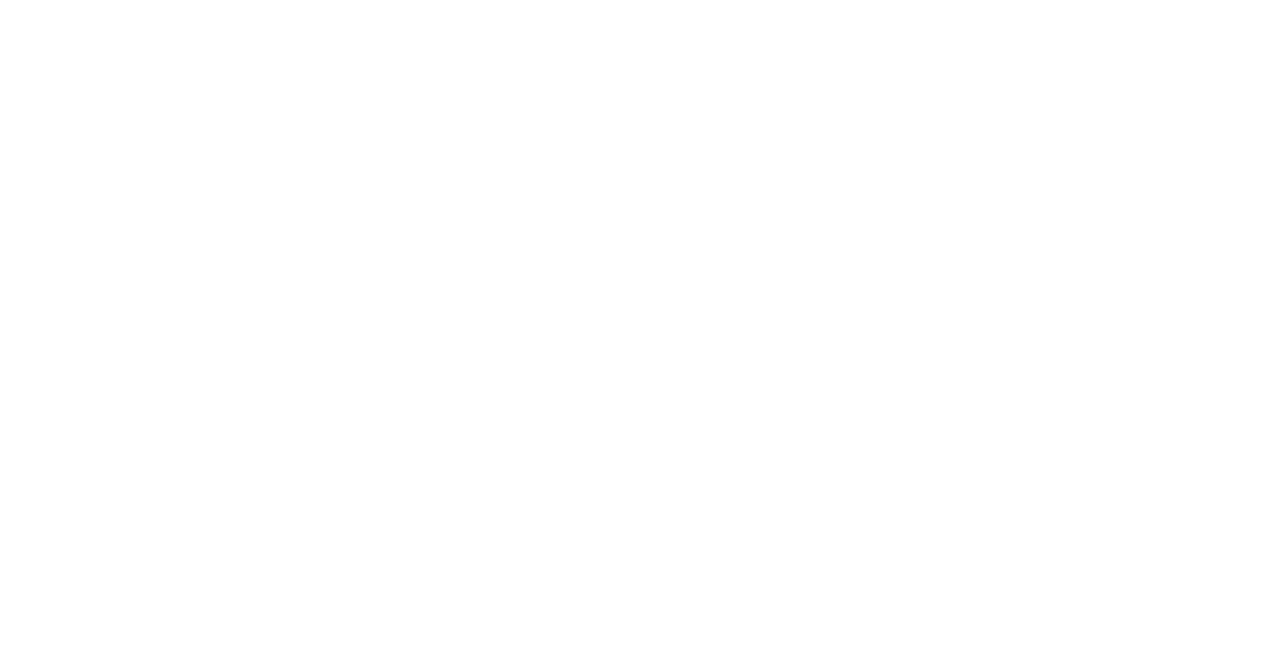
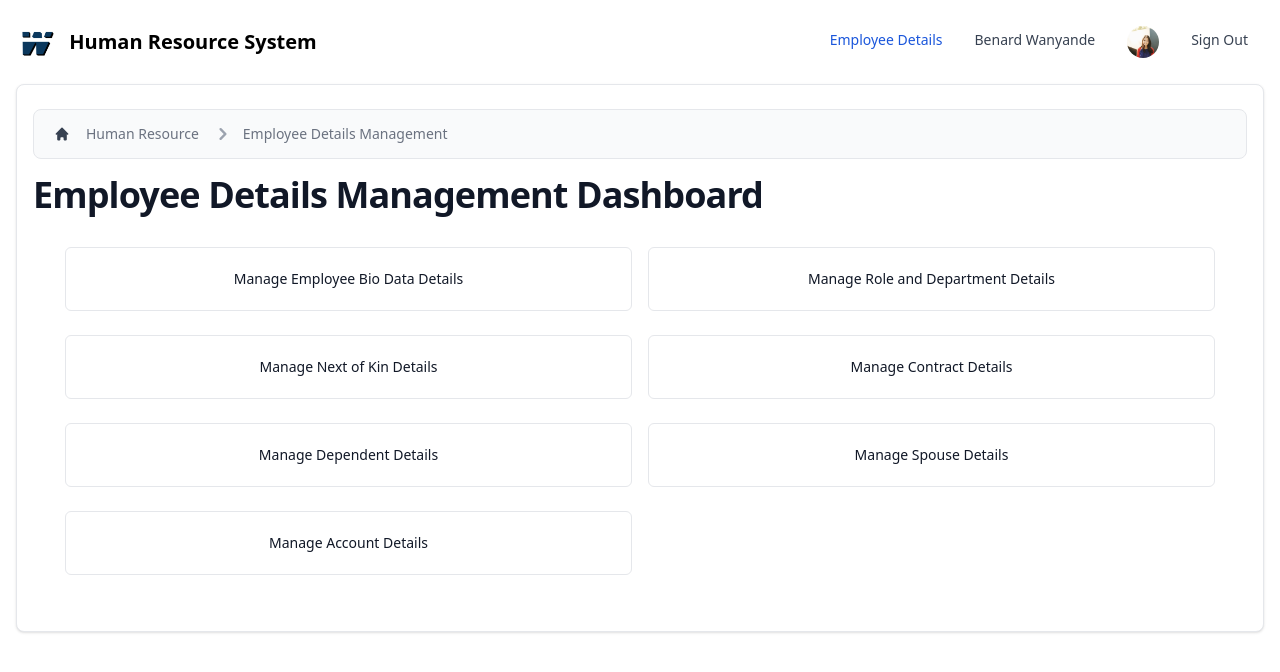
Before and after one commit to adala-wanyande/wec-hr-management-system-frontend, a React (Create React App) app: page /test/2 in a window 1280 px wide. Before the commit this address had no page. Shown: the top 672 px of the page. Built offline with nearby package versions, Linux system fonts and the light colour scheme.

Commit message:
EmployeeDashboardPage.js and EmployeeDetailsDashboardPage.js completed for HR and MD scope for Employee Management module

```diff
--- a/src/App.js
+++ b/src/App.js
@@ -9,16 +9,11 @@
 import ViewEmployeeContractDetailsPage from './Modules/EmployeeManagement/BasicEmployee/Pages/ViewEmployeeContractDetailsPage';
 import EmployeeDetailsDashboard from './Modules/EmployeeManagement/BasicEmployee/Pages/EmployeeDetailsDashboard';
 import LoginPage from './Modules/Authentication/LoginPage';
+import EmployeeDashboardPage from './Modules/EmployeeManagement/HRandMD/Pages/EmployeeDashboardPage';
+import EmployeeDetailsDashboardPage from './Modules/EmployeeManagement/HRandMD/Pages/EmployeeDetailsDashboardPage';
 
 
 function App() {
-
-  // <ViewEmployeeBioDataPage></ViewEmployeeBioDataPage>
-  // <ViewEmployeeContractDetailsPage></ViewEmployeeContractDetailsPage>
-  // <ViewEmployeeContractDetailsDashboard></ViewEmployeeContractDetailsDashboard>
-  // <ViewEmployeeNextOfKinDetailsPage></ViewEmployeeNextOfKinDetailsPage>
-  // <ViewEmployeeRoleAndDepartmentDetailsPage></ViewEmployeeRoleAndDepartmentDetailsPage>
-  // <ViewEmployeeSpouseDetailsPage></ViewEmployeeSpouseDetailsPage>
   return (
     <>
        <Routes>
@@ -31,6 +26,10 @@
           <Route path="/employee/role" element={<ViewEmployeeRoleAndDepartmentDetailsPage />} />
           <Route path="/employee/contracts" element={<ViewEmployeeContractDetailsDashboard />} />
           <Route path="/employee/contract" element={<ViewEmployeeContractDetailsPage />} />
+
+          {/* Test routes */}
+          <Route path="/test/1" element={<EmployeeDashboardPage />} />
+          <Route path="/test/2" element={<EmployeeDetailsDashboardPage />} />
        </Routes>
     </>
   );
--- /dev/null
+++ b/src/Modules/EmployeeManagement/HRandMD/Pages/EmployeeDashboardPage.js
@@ -0,0 +1,38 @@
+import React from 'react'
+import NavigationBar from '../../BasicEmployee/Components/NavigationBar'
+import EmployeeDetailsDashboardButton from '../../BasicEmployee/Components/EmployeeDetailsDashboardButton'
+import PageTitle from '../../BasicEmployee/Components/PageTitle'
+
+const EmployeeDashboardPage = () => {
+  return (
+    <div>
+        <NavigationBar></NavigationBar>
+        <div className="mx-4 p-4 bg-white border border-gray-200 rounded-lg shadow dark:bg-gray-800 dark:border-gray-700">
+            {/* <!-- Breadcrumb --> */}
+            <div className="mt-2 mb-4">
+                <nav class="flex px-5 py-3 text-gray-700 border border-gray-200 rounded-lg bg-gray-50 dark:bg-gray-800 dark:border-gray-700" aria-label="Breadcrumb">
+                <ol class="inline-flex items-center space-x-1 md:space-x-3">
+                    <li>
+                    <div class="flex items-center">
+                    <svg aria-hidden="true" class="w-4 h-4 mr-2" fill="currentColor" viewBox="0 0 20 20" xmlns="http://www.w3.org/2000/svg"><path d="M10.707 2.293a1 1 0 00-1.414 0l-7 7a1 1 0 001.414 1.414L4 10.414V17a1 1 0 001 1h2a1 1 0 001-1v-2a1 1 0 011-1h2a1 1 0 011 1v2a1 1 0 001 1h2a1 1 0 001-1v-6.586l.293.293a1 1 0 001.414-1.414l-7-7z"></path></svg>
+                        <p class="ml-1 text-sm font-medium text-gray-500 md:ml-2 dark:text-gray-400">Human Resource</p>
+                    </div>
+                    </li>
+                </ol>
+                </nav>
+            </div>
+            <PageTitle title="Human Resource Dashboard"></PageTitle>
+            <div class="bg-white border-gray-200 dark:border-gray-600 dark:bg-gray-900 p-4 m-4 grid grid-cols-2 gap-4">
+                <EmployeeDetailsDashboardButton className="shadow-md" buttonText="Employee Details Management" link="bio-data"></EmployeeDetailsDashboardButton>
+                <EmployeeDetailsDashboardButton className="shadow-md" buttonText="Leave Management" link="next-of-kin"></EmployeeDetailsDashboardButton>
+                <EmployeeDetailsDashboardButton className="shadow-md" buttonText="Attendance Management" link="dependent"></EmployeeDetailsDashboardButton>
+                <EmployeeDetailsDashboardButton className="shadow-md" buttonText="Performance Appraisal" link="role"></EmployeeDetailsDashboardButton>
+                <EmployeeDetailsDashboardButton className="shadow-md" buttonText="Company Policies" link="spouse"></EmployeeDetailsDashboardButton>
+                <EmployeeDetailsDashboardButton className="shadow-md" buttonText="Payroll" link="contracts"></EmployeeDetailsDashboardButton>
+            </div>
+        </div>
+    </div>
+  )
+}
+
+export default EmployeeDashboardPage
--- /dev/null
+++ b/src/Modules/EmployeeManagement/HRandMD/Pages/EmployeeDetailsDashboardPage.js
@@ -0,0 +1,45 @@
+import React from 'react'
+import NavigationBar from '../../BasicEmployee/Components/NavigationBar'
+import EmployeeDetailsDashboardButton from '../../BasicEmployee/Components/EmployeeDetailsDashboardButton'
+import PageTitle from '../../BasicEmployee/Components/PageTitle'
+
+const EmployeeDetailsDashboardPage = () => {
+  return (
+      <div>
+          <NavigationBar></NavigationBar>
+          <div className="mx-4 p-4 bg-white border border-gray-200 rounded-lg shadow dark:bg-gray-800 dark:border-gray-700">
+              {/* <!-- Breadcrumb --> */}
+              <div className="mt-2 mb-4">
+                <nav class="flex px-5 py-3 text-gray-700 border border-gray-200 rounded-lg bg-gray-50 dark:bg-gray-800 dark:border-gray-700" aria-label="Breadcrumb">
+                  <ol class="inline-flex items-center space-x-1 md:space-x-3">
+                    <li>
+                      <div class="flex items-center">
+                      <svg aria-hidden="true" class="w-4 h-4 mr-2" fill="currentColor" viewBox="0 0 20 20" xmlns="http://www.w3.org/2000/svg"><path d="M10.707 2.293a1 1 0 00-1.414 0l-7 7a1 1 0 001.414 1.414L4 10.414V17a1 1 0 001 1h2a1 1 0 001-1v-2a1 1 0 011-1h2a1 1 0 011 1v2a1 1 0 001 1h2a1 1 0 001-1v-6.586l.293.293a1 1 0 001.414-1.414l-7-7z"></path></svg>
+                          <p class="ml-1 text-sm font-medium text-gray-500 md:ml-2 dark:text-gray-400">Human Resource</p>
+                      </div>
+                    </li>
+                    <li>
+                      <div class="flex items-center">
+                        <svg aria-hidden="true" class="w-6 h-6 text-gray-400" fill="currentColor" viewBox="0 0 20 20" xmlns="http://www.w3.org/2000/svg"><path fill-rule="evenodd" d="M7.293 14.707a1 1 0 010-1.414L10.586 10 7.293 6.707a1 1 0 011.414-1.414l4 4a1 1 0 010 1.414l-4 4a1 1 0 01-1.414 0z" clip-rule="evenodd"></path></svg>
+                        <p class="ml-1 text-sm font-medium text-gray-500 md:ml-2 dark:text-gray-400">Employee Details Management</p>
+                      </div>
+                    </li>
+                  </ol>
+                </nav>
+              </div>
+              <PageTitle title="Employee Details Management Dashboard"></PageTitle>
+              <div class="bg-white border-gray-200 dark:border-gray-600 dark:bg-gray-900 p-4 m-4 grid grid-cols-2 gap-4">
+                <EmployeeDetailsDashboardButton className="shadow-md" buttonText="Manage Employee Bio Data Details" link="bio-data"></EmployeeDetailsDashboardButton>
+                <EmployeeDetailsDashboardButton className="shadow-md" buttonText="Manage Role and Department Details" link="next-of-kin"></EmployeeDetailsDashboardButton>
+                <EmployeeDetailsDashboardButton className="shadow-md" buttonText="Manage Next of Kin Details" link="dependent"></EmployeeDetailsDashboardButton>
+                <EmployeeDetailsDashboardButton className="shadow-md" buttonText="Manage Contract Details" link="role"></EmployeeDetailsDashboardButton>
+                <EmployeeDetailsDashboardButton className="shadow-md" buttonText="Manage Dependent Details" link="spouse"></EmployeeDetailsDashboardButton>
+                <EmployeeDetailsDashboardButton className="shadow-md" buttonText="Manage Spouse Details" link="contracts"></EmployeeDetailsDashboardButton>
+                <EmployeeDetailsDashboardButton className="shadow-md" buttonText="Manage Account Details" link="contracts"></EmployeeDetailsDashboardButton>
+              </div>
+          </div>
+        </div>
+    )
+}
+
+export default EmployeeDetailsDashboardPage
```
